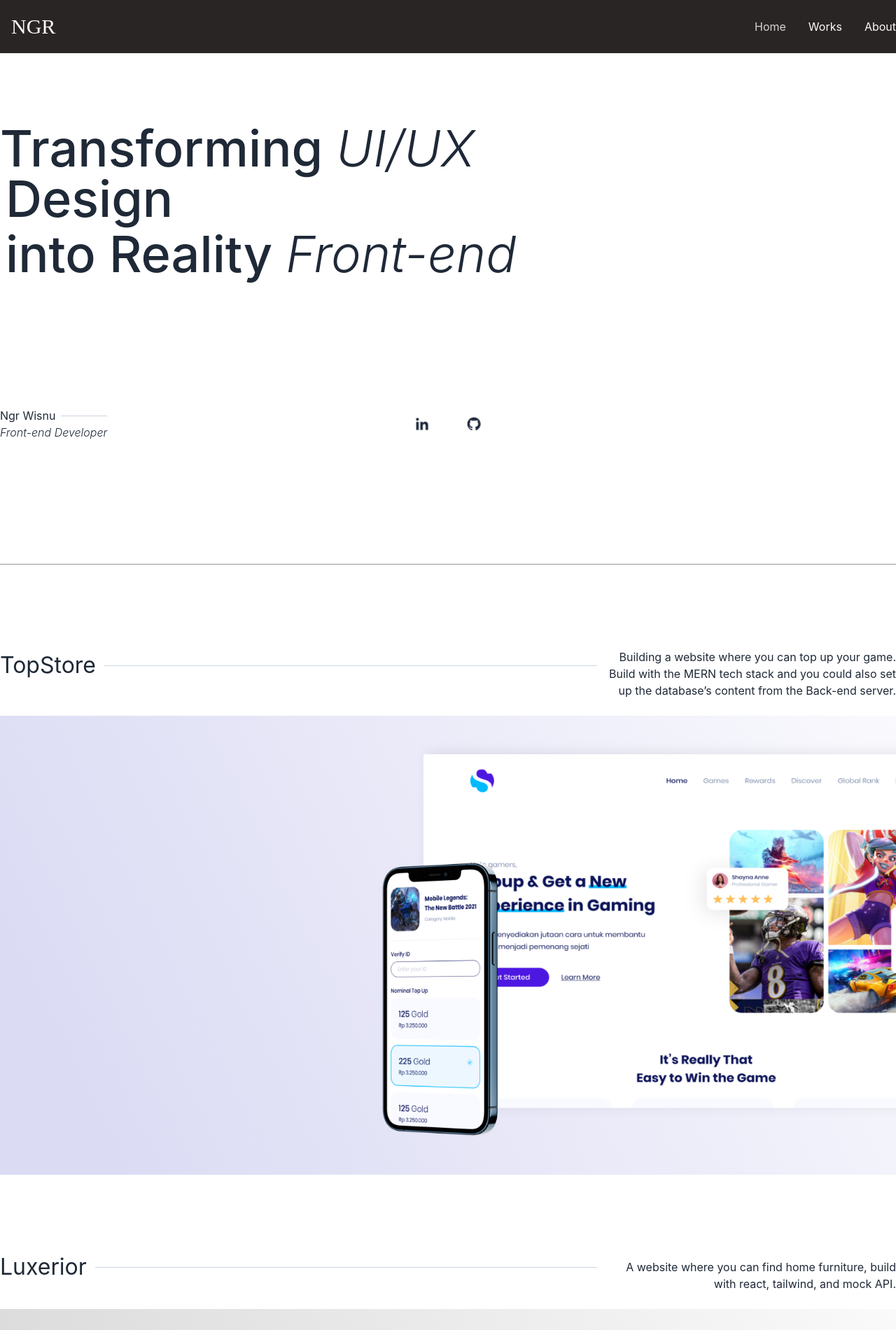
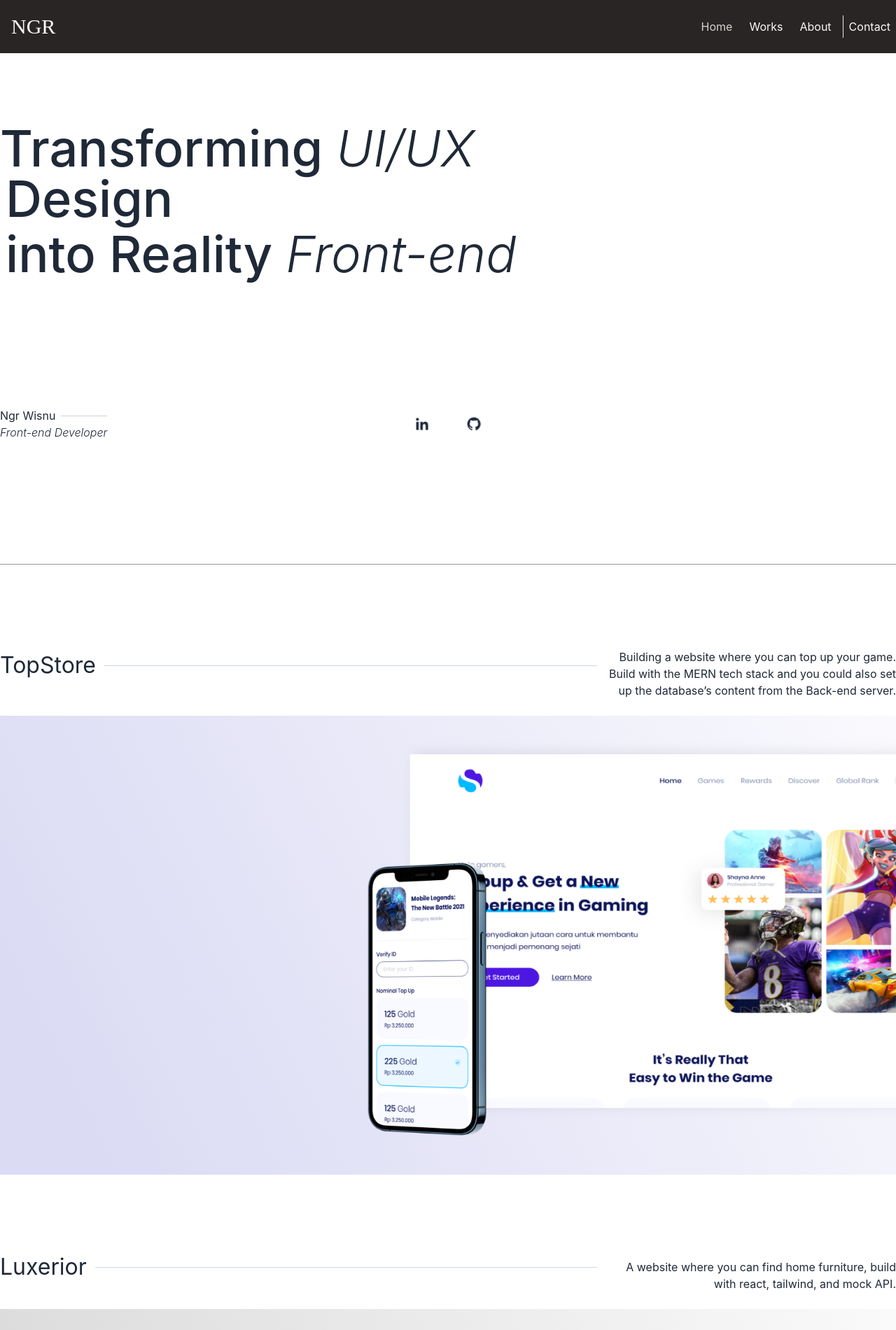
Before and after one commit to ngrwisnu/portfolio-v2, a Next.js app: page / in a window 1280 px wide. Shown: the top 1901 px of the page at 70% size. Built offline with nearby package versions, Linux system fonts and the light colour scheme.

Commit message:
add lang attribute, resize the topstore img preview, add contact link in the nav bar

```diff
--- a/components/contact/Contact.tsx
+++ b/components/contact/Contact.tsx
@@ -4,7 +4,10 @@ import { ButtonLink } from "../ui/button";
 
 const Contact = () => {
   return (
-    <div className="contact__contents before:before-el after:after-el relative flex flex-col items-center justify-center gap-8 overflow-hidden rounded-xl bg-black p-6 text-white">
+    <div
+      id="contact"
+      className="contact__contents before:before-el after:after-el relative flex flex-col items-center justify-center gap-8 overflow-hidden rounded-xl bg-black p-6 text-white"
+    >
       <div className="flex flex-col gap-2 text-center">
         <h2 className="">Get In Touch</h2>
         <p className="max-w-lg text-base">
@@ -13,6 +16,7 @@ const Contact = () => {
         </p>
       </div>
       <ButtonLink
+        id="email-button"
         link="mailto:adiprayogongrwisnu@gmail.com"
         newClassName="btn-outline text-white border-white capitalize"
       >
--- a/components/header/index.tsx
+++ b/components/header/index.tsx
@@ -65,7 +65,7 @@ const Header = () => {
                 !isChecked && "max-md:hidden"
               }`}
             >
-              <ul className="flex h-full w-full flex-col items-center justify-center gap-8 bg-stone-800 text-3xl font-light md:flex-row md:justify-start md:bg-transparent md:text-base md:font-normal">
+              <ul className="navlink-wrapper flex h-full w-full flex-col items-center justify-center gap-2 bg-stone-800 text-3xl font-light md:flex-row md:justify-start md:bg-transparent md:text-base md:font-normal">
                 <li>
                   <Link
                     href="/"
@@ -93,6 +93,11 @@ const Header = () => {
                     About
                   </Link>
                 </li>
+                <li className={`border-t md:border-l md:border-t-0`}>
+                  <Link href="/about" onClick={navLinkHandler}>
+                    Contact
+                  </Link>
+                </li>
               </ul>
             </nav>
             <HamburgerMenu
--- a/components/selected-works/SelectedWork.tsx
+++ b/components/selected-works/SelectedWork.tsx
@@ -35,8 +35,8 @@ const SelectedWork = (props: SelectedWorkType) => {
         >
           <Image
             src={`/assets/images/${imgUrl}`}
-            width={1050}
-            height={706}
+            width={1080}
+            height={702}
             alt="Preview"
           />
         </div>
--- a/components/sosmed-link/index.tsx
+++ b/components/sosmed-link/index.tsx
@@ -9,6 +9,7 @@ const SosmedLink = ({ bgTheme }: SosmedType) => {
   return (
     <div className="flex gap-2 text-sm font-light italic">
       <ButtonLink
+        id="linkedin-button"
         link="https://www.linkedin.com/in/ngrwisnu/"
         newClassName="btn-ghost hover:bg-transparent lg:hover:-translate-y-1 tooltip flex"
         tooltipName="LinkedIn"
@@ -27,6 +28,7 @@ const SosmedLink = ({ bgTheme }: SosmedType) => {
         </svg>
       </ButtonLink>
       <ButtonLink
+        id="github-button"
         link="https://github.com/ngrwisnu"
         newClassName="btn-ghost hover:bg-transparent lg:hover:-translate-y-1 tooltip flex items-center"
         tooltipName="Github"
--- a/components/ui/button/index.tsx
+++ b/components/ui/button/index.tsx
@@ -1,6 +1,7 @@
 import Link from "next/link";
 
 interface ButtonProps {
+  id?: string;
   isExternal?: boolean;
   isDownload?: boolean;
   isDisabled?: boolean;
@@ -29,6 +30,7 @@ export const Button = (props: ButtonProps) => {
 export const ButtonLink = (props: ButtonProps) => {
   return (
     <Link
+      id={props.id}
       href={props.link!}
       download={props.isDownload}
       className={[
--- a/pages/_app.tsx
+++ b/pages/_app.tsx
@@ -8,6 +8,7 @@ export default function App({ Component, pageProps }: AppProps) {
     <Layout>
       <Head>
         <meta name="viewport" content="width=device-width, initial-scale=1.0" />
+        <meta http-equiv="X-UA-Compatible" content="ie=edge" />
         <meta
           name="keywords"
           content="freelance, web designer, developer, frontend developer, ui designer, react developer, next developer"
--- /dev/null
+++ b/pages/_document.tsx
@@ -0,0 +1,13 @@
+import { Head, Html, Main, NextScript } from "next/document";
+
+export default function Document() {
+  return (
+    <Html lang="en">
+      <Head />
+      <body>
+        <Main />
+        <NextScript />
+      </body>
+    </Html>
+  );
+}
--- a/pages/about/index.tsx
+++ b/pages/about/index.tsx
@@ -57,7 +57,6 @@ const AboutPage = () => {
                     width="16"
                     height="16"
                     viewBox="0 0 24 24"
-                    // style={{ fill: "#1e293b" }}
                     className="mr-1 fill-[#1e293b] group-hover:fill-[#cbd5e1] dark:fill-white dark:group-hover:fill-[#1e293b]"
                   >
                     <path d="M19 9h-4V3H9v6H5l7 8zM4 19h16v2H4z"></path>
--- a/styles/globals.css
+++ b/styles/globals.css
@@ -64,4 +64,8 @@ a {
   .hide-nav {
     top: -100%;
   }
+
+  ul.navlink-wrapper > li {
+    @apply py-1 px-2;
+  }
 }
```
